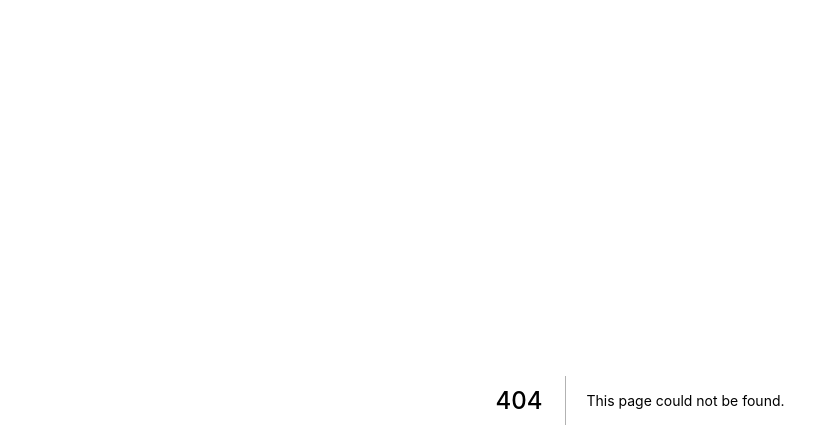
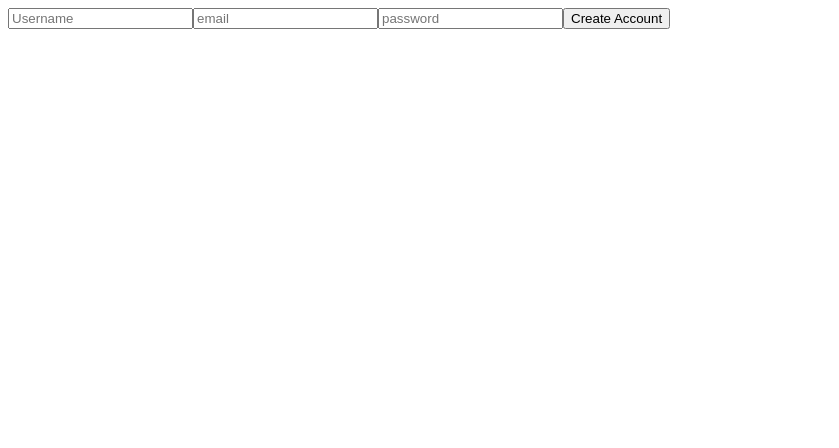
Before and after one commit to yeonjijeon/React-nomad_carrot_market_app, a Next.js app: page /forms in a window 1280 px wide. Before the commit this address had no page. Shown: the top 448 px of the page, without its empty margins (0-839 px from the left). Built offline with nearby package versions, Linux system fonts and the light colour scheme.

Commit message:
react-hook-form 설치 및 form 만들기

```diff
--- a/package.json
+++ b/package.json
@@ -13,7 +13,8 @@
     "next": "^12.0.7",
     "prisma": "^3.8.0",
     "react": "^18.0.0-rc.0",
-    "react-dom": "^18.0.0-rc.0"
+    "react-dom": "^18.0.0-rc.0",
+    "react-hook-form": "^7.47.0"
   },
   "devDependencies": {
     "@types/node": "17.0.8",
--- /dev/null
+++ b/pages/forms.tsx
@@ -0,0 +1,67 @@
+import React, { useState } from 'react'
+
+export default function Form() {
+  const [username, setUsername] = useState('')
+  const [email, setEmail] = useState('')
+  const [password, setPassword] = useState('')
+  const [formErrors, setFormErrors] = useState('')
+
+  const onUsernameChange = (event: React.SyntheticEvent<HTMLInputElement>) => {
+    const {
+      currentTarget: { value },
+    } = event
+    setUsername(value)
+  }
+
+  const onEmailChange = (event: React.SyntheticEvent<HTMLInputElement>) => {
+    const {
+      currentTarget: { value },
+    } = event
+    setEmail(value)
+  }
+
+  const onPasswordChange = (event: React.SyntheticEvent<HTMLInputElement>) => {
+    const {
+      currentTarget: { value },
+    } = event
+    setPassword(value)
+  }
+
+  const onSubmit = (event: React.SyntheticEvent<HTMLFormElement>) => {
+    event.preventDefault
+    if (username === '' || email === '' || password === '') {
+      setFormErrors('All feilds are required')
+    }
+    if (email.includes('@')) {
+      setFormErrors('')
+    }
+  }
+
+  return (
+    <form onSubmit={onSubmit}>
+      <input
+        value={username}
+        onChange={onUsernameChange}
+        type="text"
+        placeholder="Username"
+        required
+        minLength={5}
+      />
+      <input
+        value={email}
+        onChange={onEmailChange}
+        type="email"
+        placeholder="email"
+        required
+      />
+      <input
+        value={password}
+        onChange={onPasswordChange}
+        type="password"
+        placeholder="password"
+        required
+      />
+      <input type="submit" value="Create Account" />
+    </form>
+  )
+}
```
Also changed, not shown: 1 other file (tests, documents, lock files or other folders).
